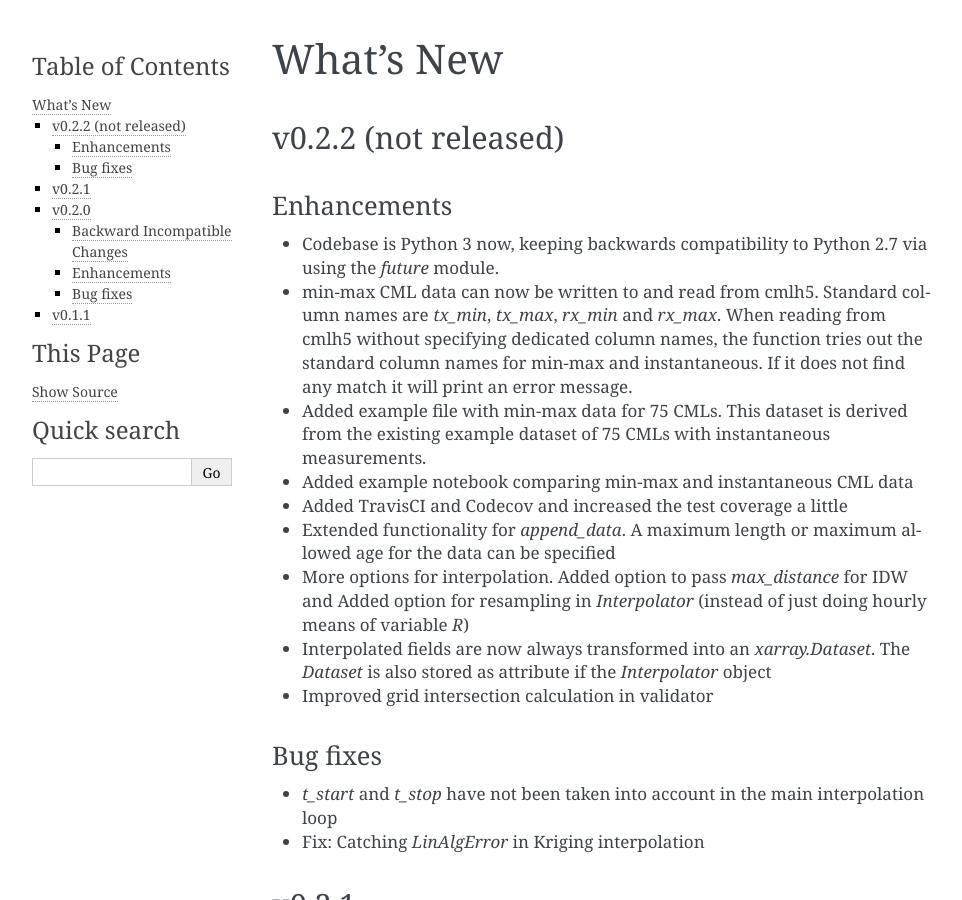
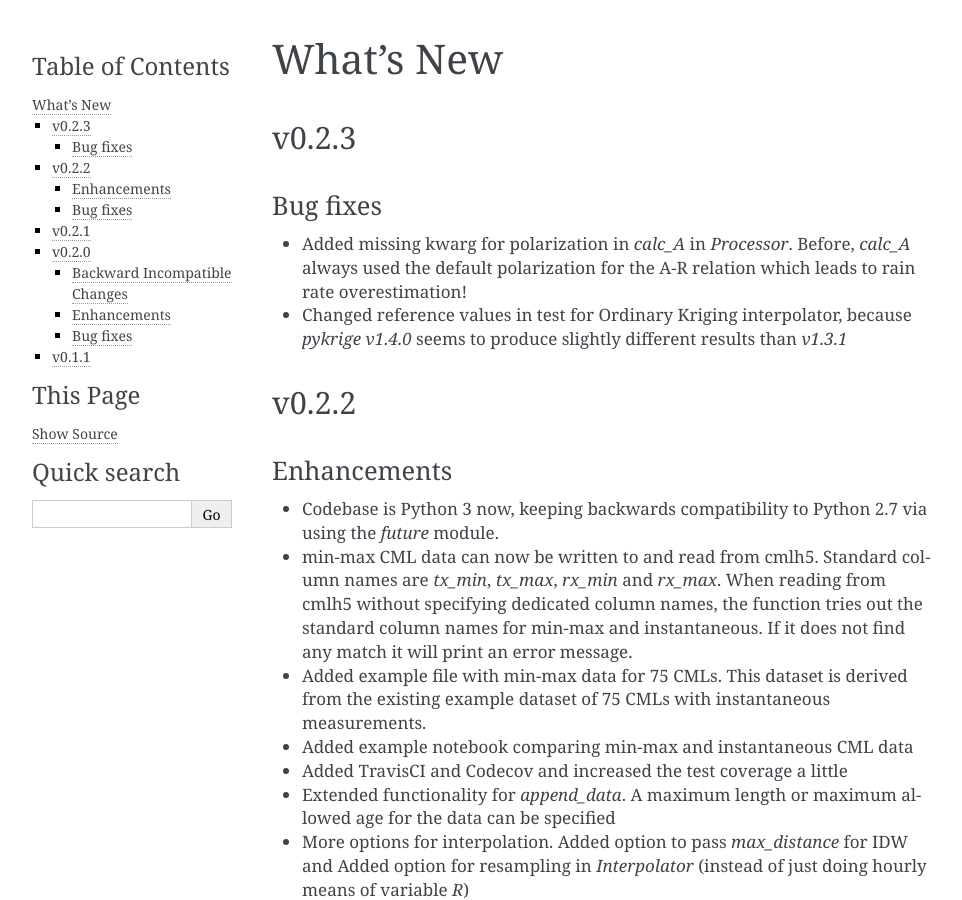
Before and after one commit to pycomlink/pycomlink, a Sphinx documentation site: the page built from docs/whats-new.rst, in a window 1280 px wide and 900 px high. Shown: the whole window, without its empty margins (148-1110 px from the left). Built offline with Sphinx 7.4.7, drawn with Linux system fonts in a browser that asks for light colours.

Commit message:
Updated whats-new file and bumped version

```diff
--- a/docs/whats-new.rst
+++ b/docs/whats-new.rst
@@ -1,8 +1,21 @@
 What's New
 ==========
 
-v0.2.2 (not released)
----------------------
+v0.2.3
+------
+
+Bug fixes
+~~~~~~~~~
+
+* Added missing kwarg for polarization in `calc_A` in `Processor`. Before,
+  `calc_A` always used the default polarization for the A-R relation which
+  leads to rain rate overestimation!
+
+* Changed reference values in test for Ordinary Kriging interpolator, because
+  `pykrige v1.4.0` seems to produce slightly different results than `v1.3.1`
+
+v0.2.2
+------
 
 Enhancements
 ~~~~~~~~~~~~
--- a/setup.py
+++ b/setup.py
@@ -17,7 +17,7 @@ def read(fname):
 
 setup(
     name = "pycomlink",
-    version = "0.2.2",
+    version = "0.2.3",
     author = "Christian Chwala",
     author_email = "christian.chwala@kit.edu",
     description = ("Python tools for MW link data processing"),
@@ -25,7 +25,7 @@ setup(
     keywords = "microwave links precipitation radar",
     url = "https://github.com/pycomlink/pycomlink",
     download_url = (
-        "https://github.com/pycomlink/pycomlink/archive/0.2.2.tar.gz"),
+        "https://github.com/pycomlink/pycomlink/archive/0.2.3.tar.gz"),
     packages=find_packages(exclude=['test']),
     include_package_data=True,
     long_description=read('README.md'),
```
